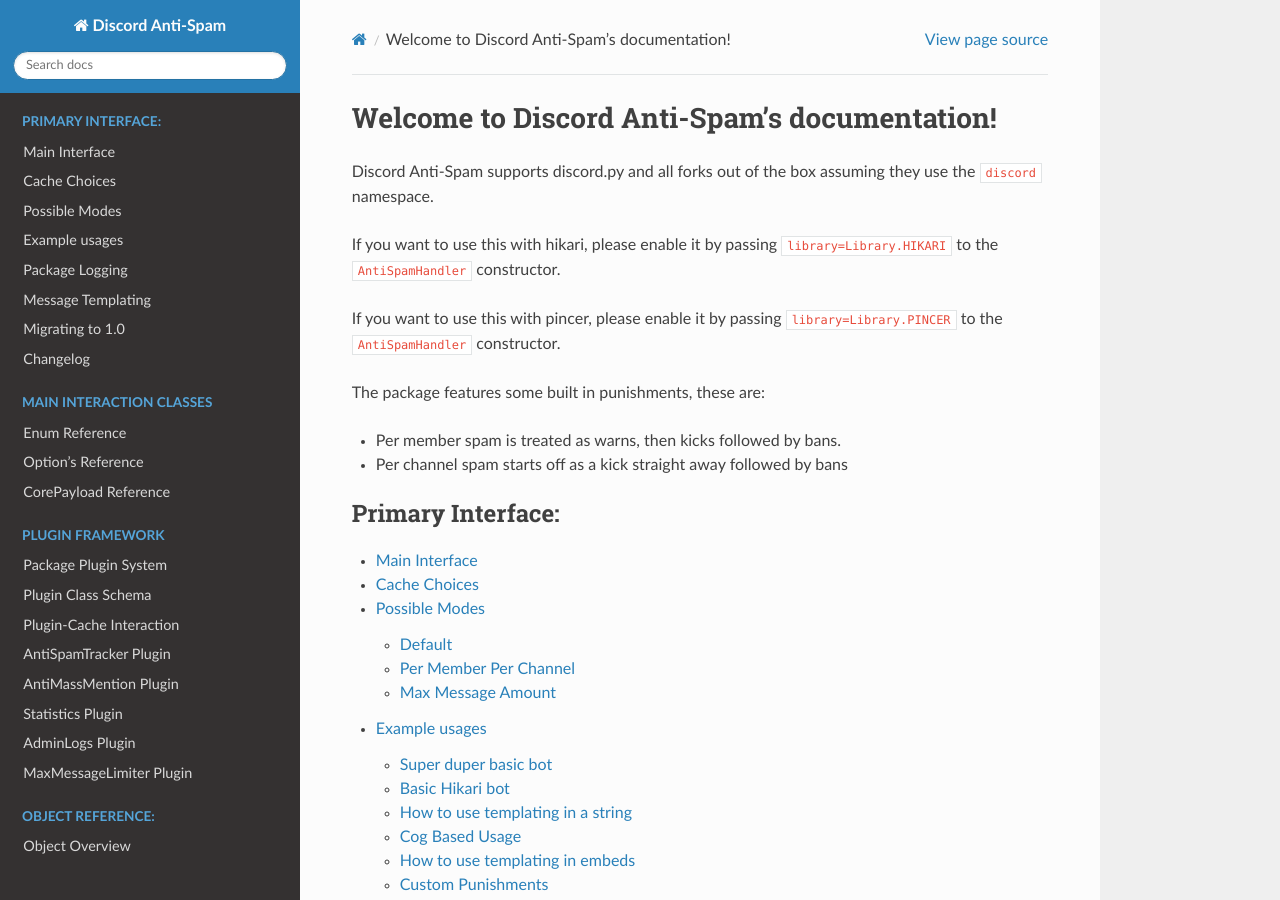
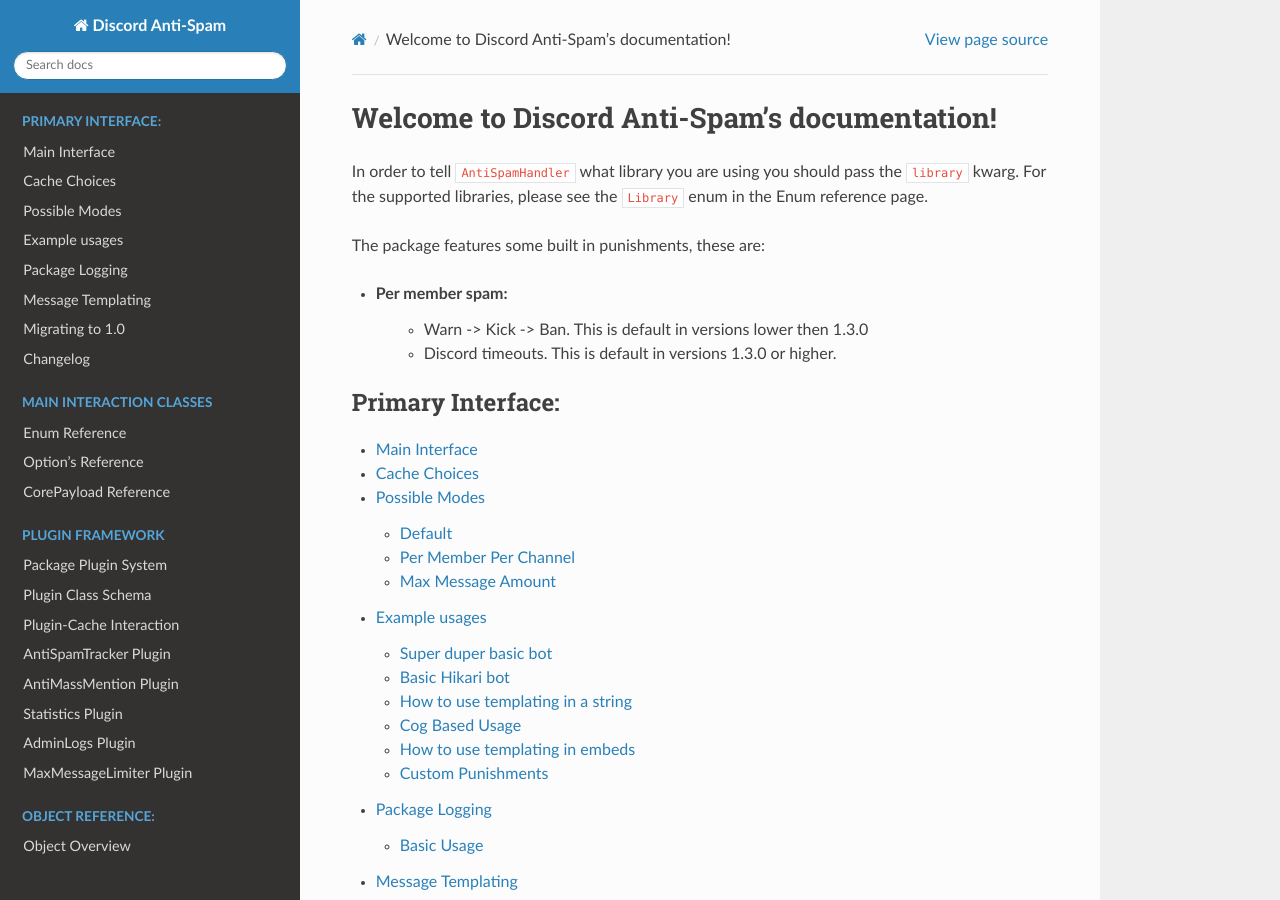
Before and after one commit to Skelmis/Discord-Anti-Spam, a Sphinx documentation site: the page built from docs/index.rst, in a window 1280 px wide and 900 px high. Built offline with Sphinx 7.4.7 and the Read the Docs theme 2.0.0, drawn with Linux system fonts in a browser that asks for light colours.

Commit message:
Update docs

```diff
--- a/docs/index.rst
+++ b/docs/index.rst
@@ -1,22 +1,16 @@
 Welcome to Discord Anti-Spam's documentation!
 =============================================
 
-Discord Anti-Spam supports discord.py and all forks out of
-the box assuming they use the ``discord`` namespace.
-
-If you want to use this with hikari, please enable it
-by passing ``library=Library.HIKARI`` to the
-``AntiSpamHandler`` constructor.
-
-If you want to use this with pincer, please enable it
-by passing ``library=Library.PINCER`` to the
-``AntiSpamHandler`` constructor.
-
+In order to tell ``AntiSpamHandler`` what library you
+are using you should pass the ``library`` kwarg.
+For the supported libraries, please see the ``Library``
+enum in the Enum reference page.
 
 The package features some built in punishments, these are:
 
-- Per member spam is treated as warns, then kicks followed by bans.
-- Per channel spam starts off as a kick straight away followed by bans
+- Per member spam:
+    - Warn -> Kick -> Ban. This is default in versions lower then 1.3.0
+    - Discord timeouts. This is default in versions 1.3.0 or higher.
 
 .. toctree::
    :maxdepth: 2
```
